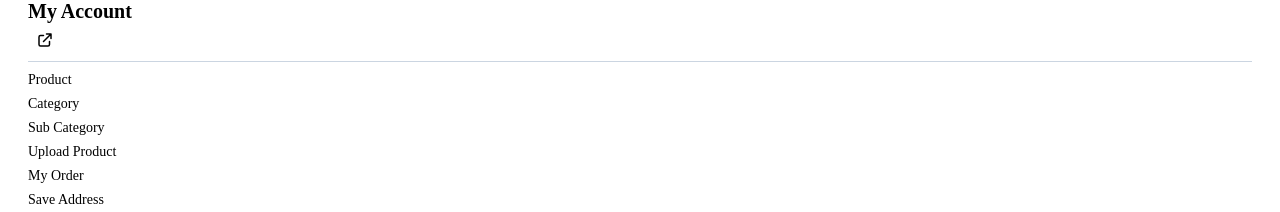
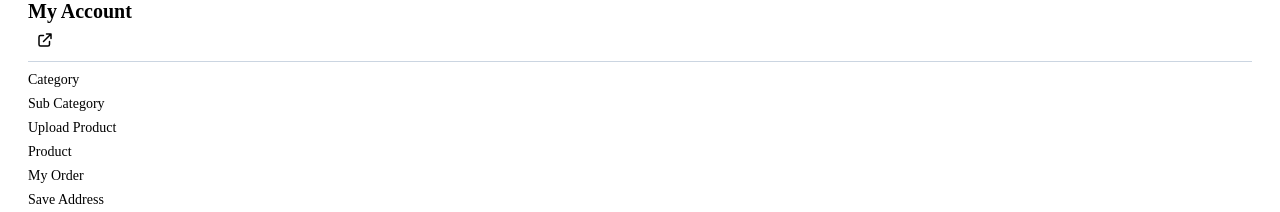
Before and after one commit to shahriar2880/big-bazar, a React (Vite) app in the folder client/: page /user in a window 1280 px wide. Shown: the part 153-365 px from the top of the page. Built offline with nearby package versions, Linux system fonts and the light colour scheme; no server answers.

Commit message:
all menu

```diff
--- a/client/src/component/UserMenu.jsx
+++ b/client/src/component/UserMenu.jsx
@@ -59,10 +59,6 @@ const UserMenu = ({ close }) => {
       <div className="text-sm grid gap-1 user-menu">
 
         <Link onClick={handleClose} to={"/dashboard/product"} className="">
-          Product
-        </Link>
-
-        <Link onClick={handleClose} to={"/dashboard/product"} className="">
           Category
         </Link>
 
@@ -72,6 +68,10 @@ const UserMenu = ({ close }) => {
 
         <Link onClick={handleClose} to={"/dashboard/product"} className="">
           Upload Product
+        </Link>
+
+        <Link onClick={handleClose} to={"/dashboard/product"} className="">
+          Product
         </Link>
 
         <Link onClick={handleClose} to={"/dashboard/myorders"} className="">
```
